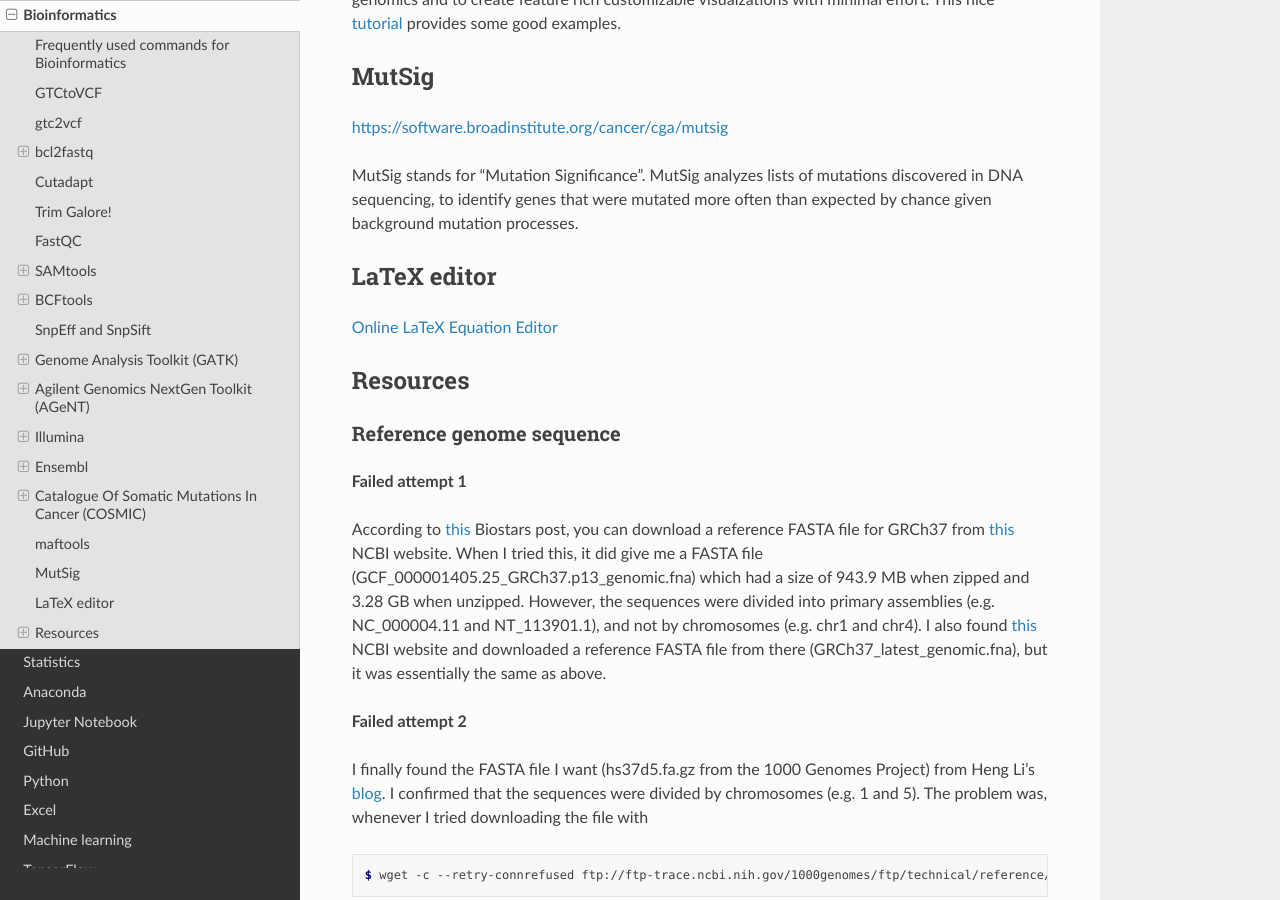
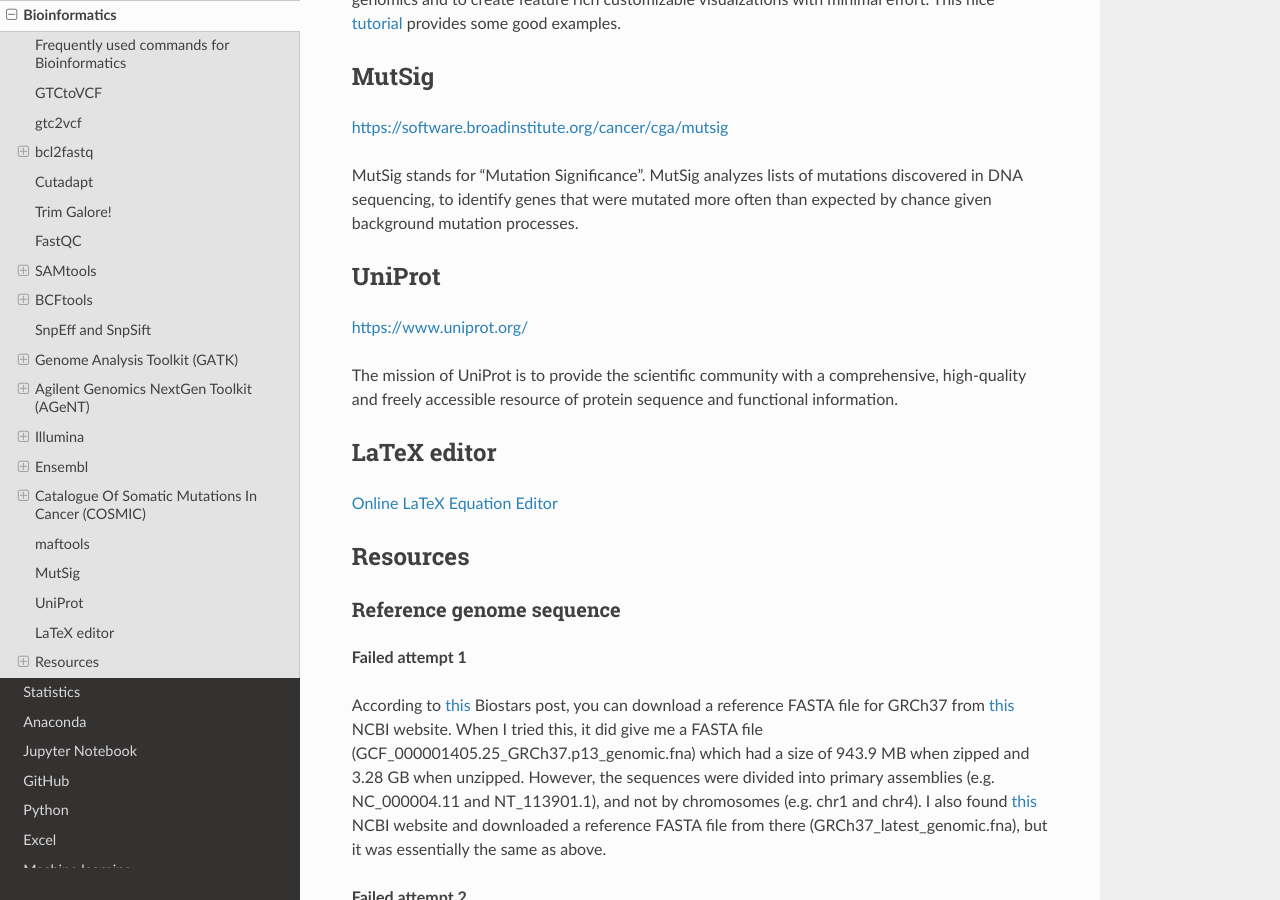
Before and after one commit to sbslee/notes, a Sphinx documentation site: the page built from docs/bioinformatics.rst, in a window 1280 px wide and 900 px high, scrolled down 12041 px. Built offline with Sphinx 7.4.7 and the Read the Docs theme 2.0.0, drawn with Linux system fonts in a browser that asks for light colours.

Commit message:
Update notes

```diff
--- a/docs/bioinformatics.rst
+++ b/docs/bioinformatics.rst
@@ -614,6 +614,13 @@
 
 MutSig stands for "Mutation Significance".  MutSig analyzes lists of mutations discovered in DNA sequencing, to identify genes that were mutated more often than expected by chance given background mutation processes.
 
+UniProt
+=======
+
+https://www.uniprot.org/
+
+The mission of UniProt is to provide the scientific community with a comprehensive, high-quality and freely accessible resource of protein sequence and functional information.
+
 LaTeX editor
 ============
 
```
